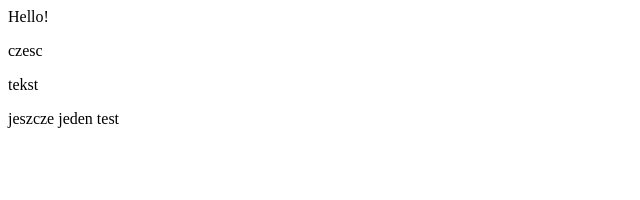
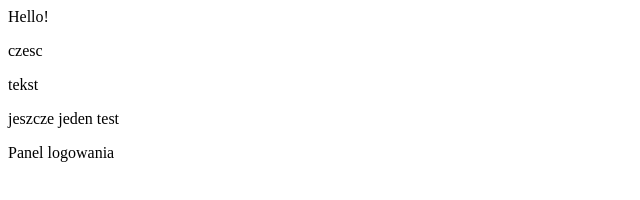
Before and after one commit to Angelika0/KursJsXL, a plain HTML site: page index.html in a window 1280 px wide. Shown: the whole page, without its empty margins (0-640 px from the left). Drawn offline with Linux system fonts and the light colour scheme.

Commit message:
wracamy do starego

```diff
--- a/index.html
+++ b/index.html
@@ -2,3 +2,4 @@
 <p>czesc</p>
 <p>tekst</p>
 <p>jeszcze jeden test</p>
+<p>Panel logowania</p>
```
